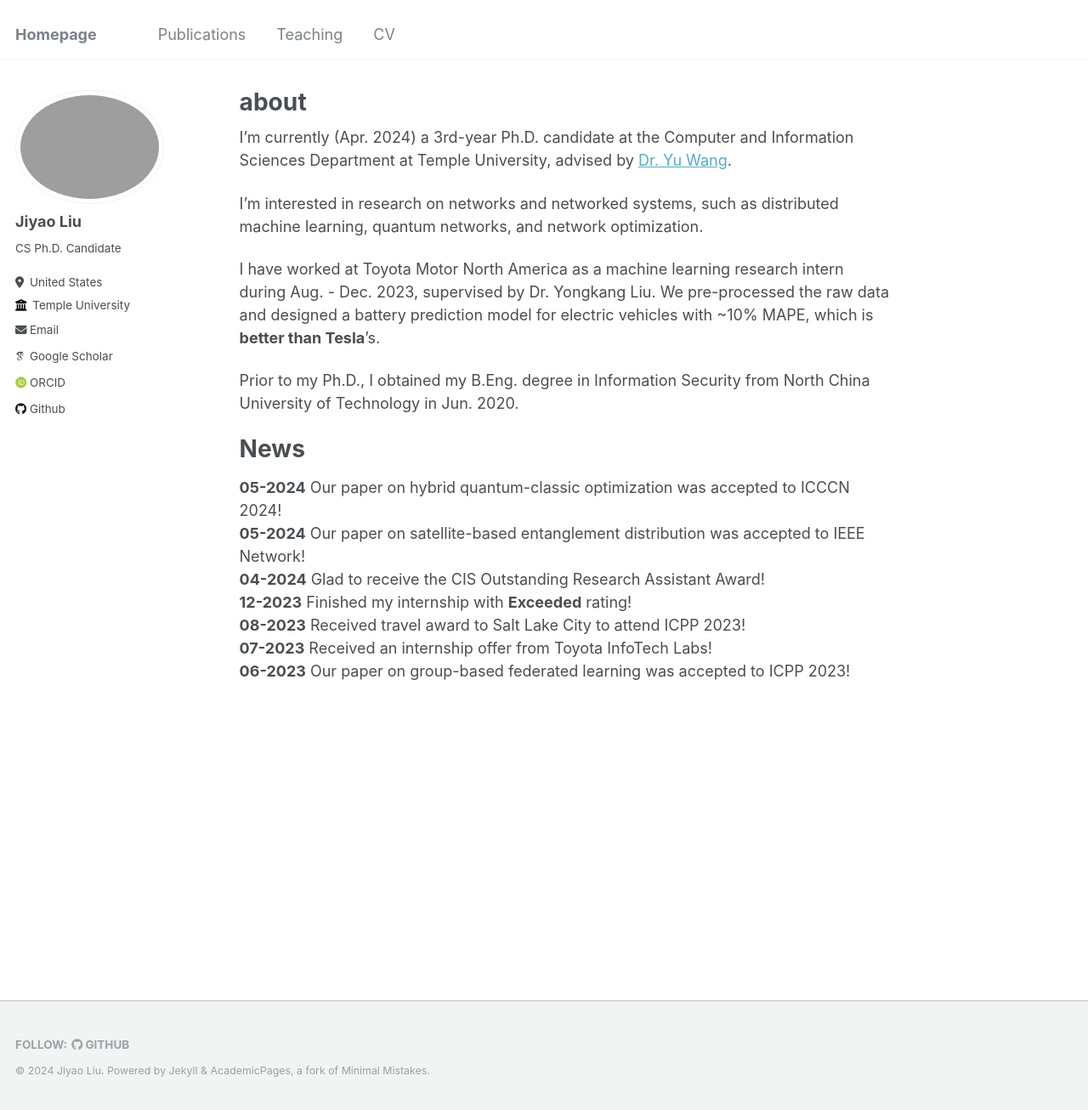
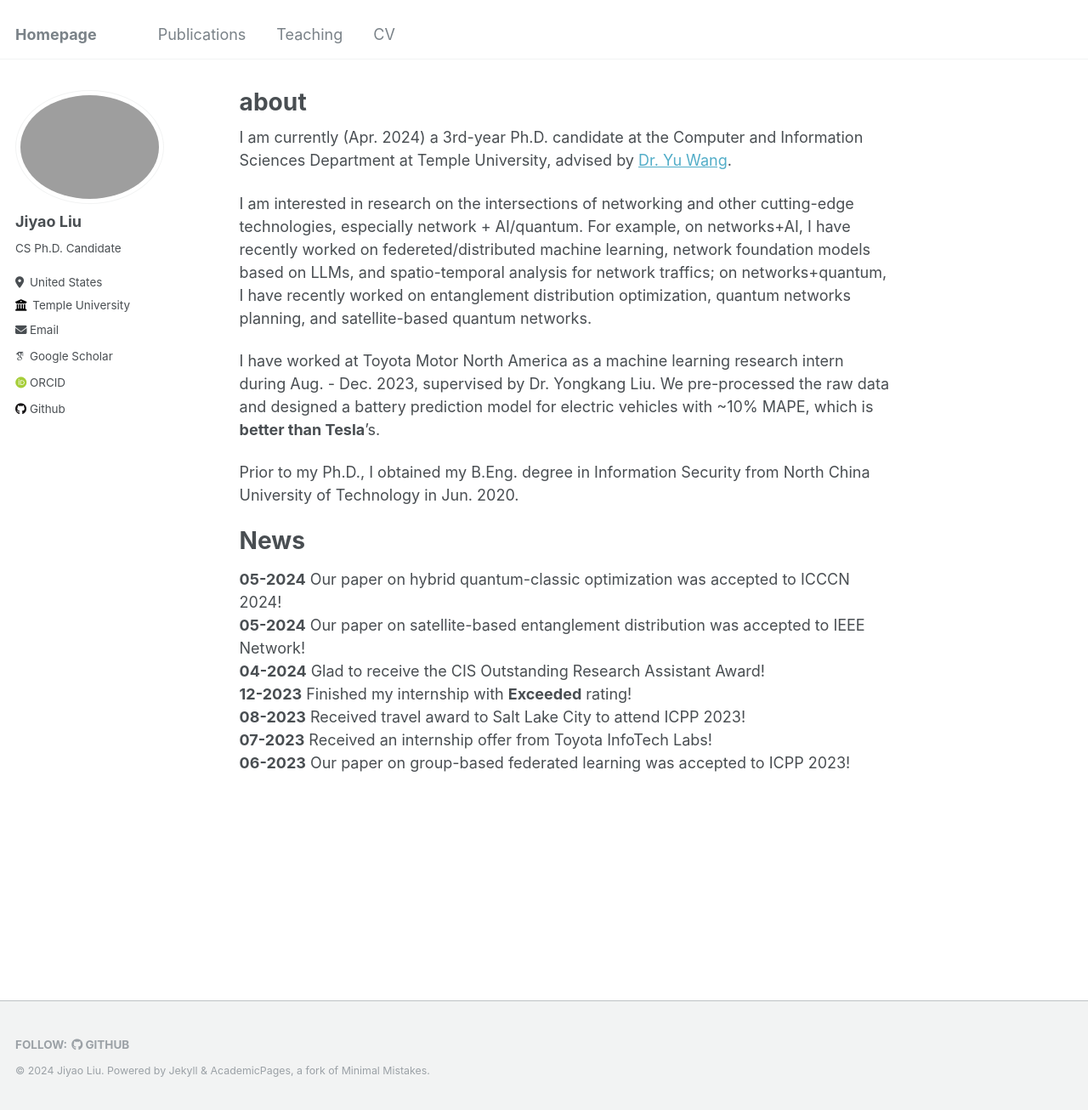
Before and after one commit to Jiyao17/jiyao17.github.io, a Jekyll site: the page built from _pages/about.md, in a window 1280 px wide and 1306 px high. Shown: the whole window at 85% size. Built offline with Jekyll 4.4.1, drawn with Linux system fonts in a browser that asks for light colours; some web fonts are replaced.

Commit message:
update about

```diff
--- a/_pages/about.md
+++ b/_pages/about.md
@@ -7,9 +7,9 @@ redirect_from:
   - /about.html
 ---
 
-I'm currently (Apr. 2024) a 3rd-year Ph.D. candidate at the Computer and Information Sciences Department at Temple University, advised by [Dr. Yu Wang](https://cis.temple.edu/~yu/){:target="_blank"}.
+I am currently (Apr. 2024) a 3rd-year Ph.D. candidate at the Computer and Information Sciences Department at Temple University, advised by [Dr. Yu Wang](https://cis.temple.edu/~yu/){:target="_blank"}.
 
-I'm interested in research on networks and networked systems, such as distributed machine learning, quantum networks, and network optimization.
+I am interested in research on the intersections of networking and other cutting-edge technologies, especially network + AI/quantum. For example, on networks+AI, I have recently worked on federeted/distributed machine learning, network foundation models based on LLMs, and spatio-temporal analysis for network traffics; on networks+quantum, I have recently worked on entanglement distribution optimization, quantum networks planning, and satellite-based quantum networks.
 
 I have worked at Toyota Motor North America as a machine learning research intern during Aug. - Dec. 2023, supervised by Dr. Yongkang Liu.  We pre-processed the raw data and designed a battery prediction model for electric vehicles with ~10% MAPE, which is **better than Tesla**'s.
 
```
